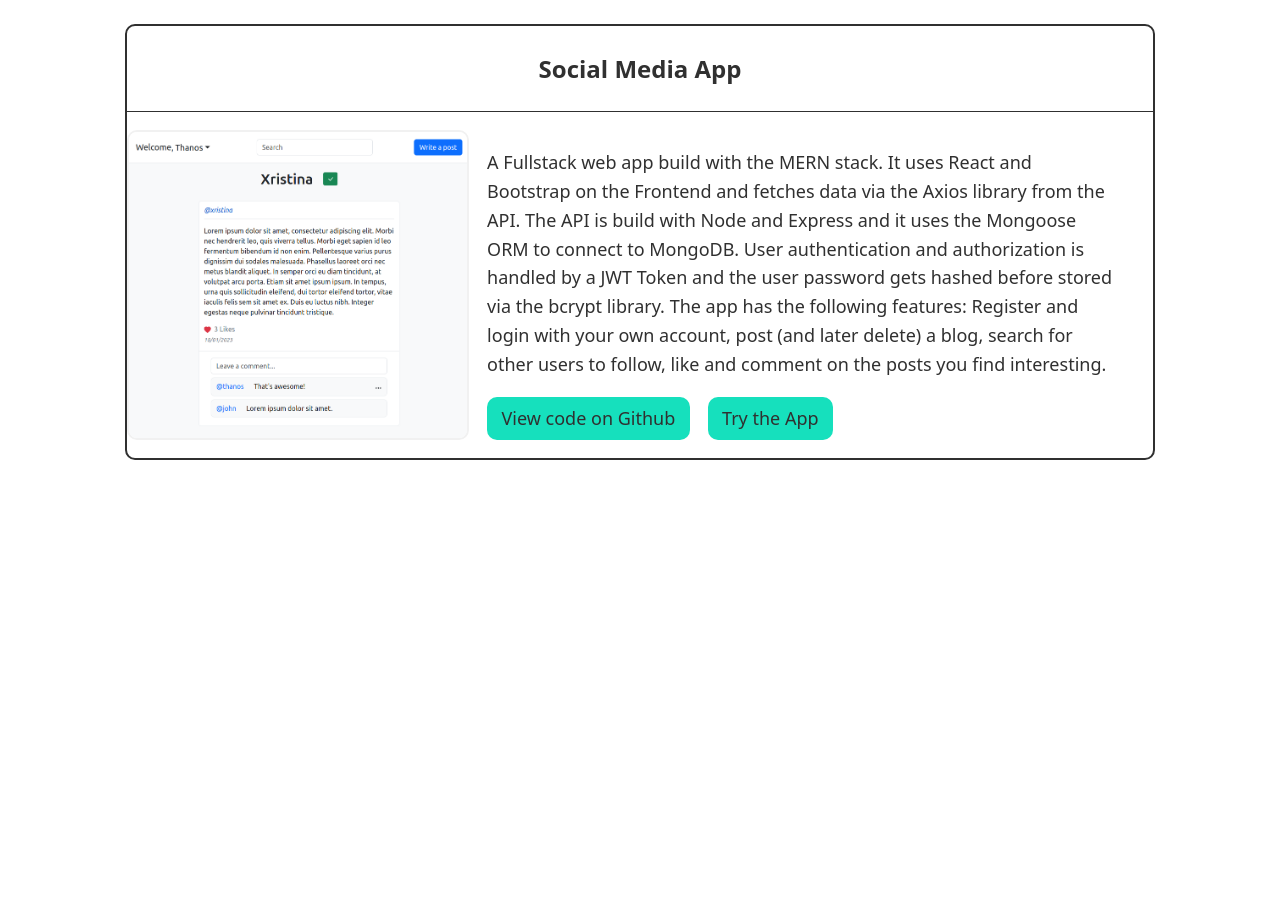
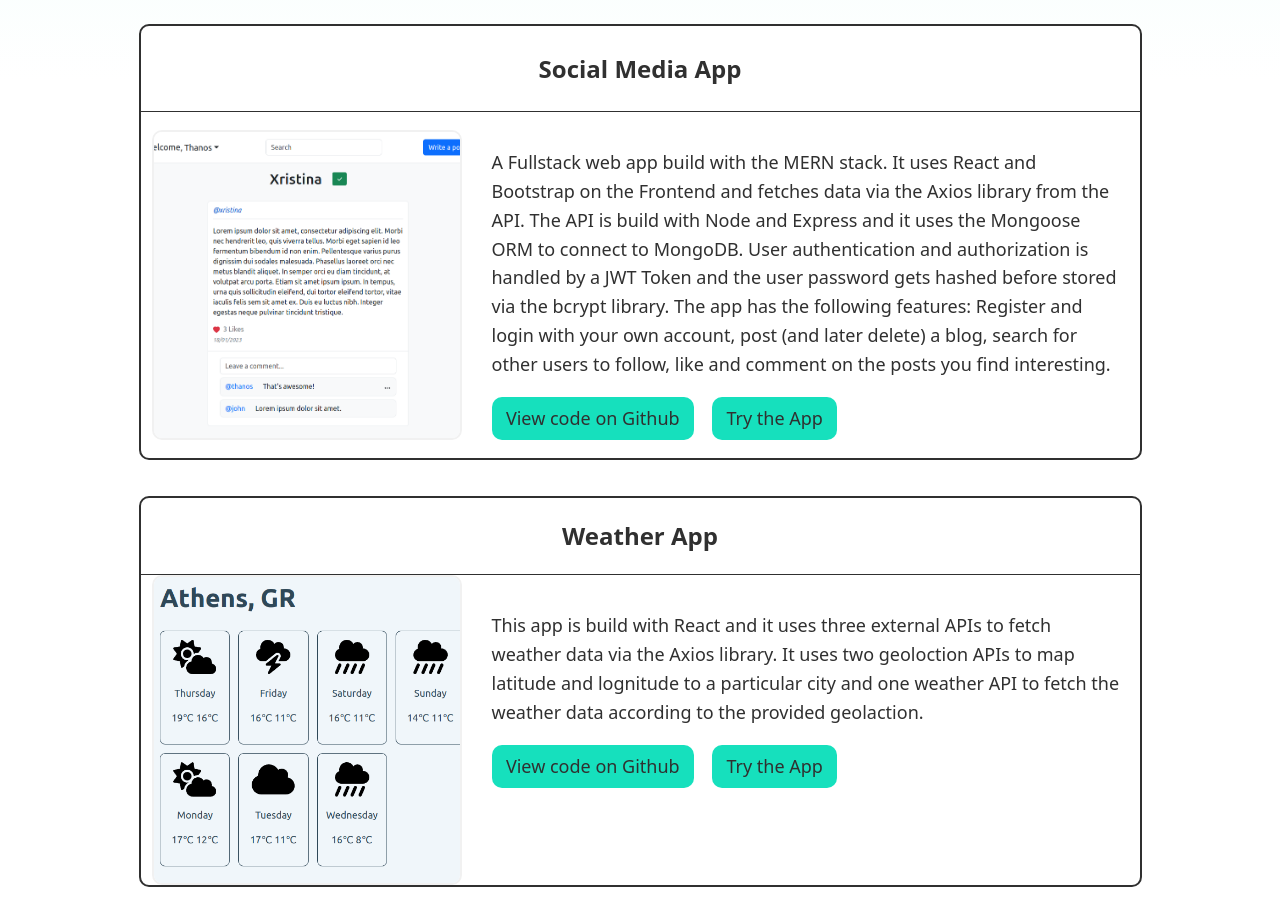
Before and after one commit to ThanosKolt/Portfolio, a React (Create React App) app: page /projects in a window 1280 px wide. Shown: the part 340-1263 px from the top of the page. Before the commit the page ends 836 px from the top, so only its background shows below. Built offline with nearby package versions, Linux system fonts and the light colour scheme.

Commit message:
added contact me page

```diff
--- a/public/index.html
+++ b/public/index.html
@@ -3,7 +3,6 @@
   <head>
     <meta charset="utf-8" />
     <meta name="viewport" content="width=device-width, initial-scale=1" />
-    <meta name="theme-color" content="#000000" />
     <title>Thanos Koltsidas</title>
   </head>
   <body>
--- a/src/index.css
+++ b/src/index.css
@@ -247,6 +247,12 @@ nav {
   border:2px solid var(--clr-text);
   border-radius: 10px;
 }
+
+.projects-content {
+  display: flex;
+  flex-direction: column;
+  gap: 2em;
+}
 .project-title{
   grid-column: 1/3;
   display: flex;
@@ -262,13 +268,15 @@ nav {
   border: 2px solid rgb(241, 241, 241);
   border-radius: 10px;
   height: 310px;
+  width: 310px;
+  object-fit: cover;
 }
 .project-body {
   display: flex;
   flex-direction: column;
   margin: 1em;
 }
-.project-skills-container{
+.project-links-container{
   display: flex;
   align-items: start;
   gap: 1em;
@@ -276,11 +284,13 @@ nav {
   grid-row: 3;
 }
 
-.project-skill {
+.project-link {
   border-radius: 10px;
   background-color: var(--clr-accent);
   padding: 0.4em 0.8em;
   margin: 0;
+  text-decoration: none;
+  color: var(--clr-text);
 }
 
 @media(max-width: 1100px){
@@ -304,3 +314,29 @@ nav {
   grid-row: 2/3;
 }
 }
+
+/* contact page */
+.contact-container {
+  display: flex;
+  flex-direction: column;
+  justify-content: center;
+  align-items: center;
+  text-align: center;
+}
+
+.contact-header {
+  margin: 2.5em;
+}
+
+.contact-sub {
+  margin-top: 1em;
+}
+
+.contact-container a {
+  /* text-decoration: none; */
+  color: var(--clr-text)
+}
+
+.contact-content , .contact-content p {
+  font-size: var(--fs-h3);
+}
--- a/src/pages/Contact.js
+++ b/src/pages/Contact.js
@@ -1,7 +1,27 @@
 import React from "react";
 
 function Contact() {
-  return <div>Contact</div>;
+  return (
+    <section className="contact-container">
+      <header className="contact-header">
+        <h2 className="contact-title">Contact Me</h2>
+        <div className="underline"></div>
+        <h3 className="contact-sub">
+          Feel free to contact me in any of the following ways
+        </h3>
+      </header>
+      <div className="contact-content">
+        <p>Email: thanoskoltsidas@gmail.com</p>
+        <p>Phone: +306983908055</p>
+        <a
+          href="https://www.linkedin.com/in/thanos-koltsidas-842189220/"
+          target="_blank"
+        >
+          LinkedIn
+        </a>
+      </div>
+    </section>
+  );
 }
 
 export default Contact;
--- a/src/pages/Projects.js
+++ b/src/pages/Projects.js
@@ -10,7 +10,7 @@ function Projects() {
           technologies and are a great practice for me to learn more
         </p>
       </header>
-      <div className="-projects-content">
+      <div className="projects-content">
         <div className="single-project-container">
           <h3 className="project-title">Social Media App</h3>
           <div className="project-img-container">
@@ -32,9 +32,48 @@ function Projects() {
               (and later delete) a blog, search for other users to follow, like
               and comment on the posts you find interesting.
             </p>
-            <div className="project-skills-container">
-              <p className="project-skill">View code on Github</p>
-              <p className="project-skill">Try the App</p>
+            <div className="project-links-container">
+              <a
+                href="https://github.com/ThanosKolt/MERN-BLOG"
+                target="_blank"
+                className="project-link"
+              >
+                View code on Github
+              </a>
+              <a href="#" target="_blank" className="project-link">
+                Try the App
+              </a>
+            </div>
+          </div>
+        </div>
+        <div className="single-project-container">
+          <h3 className="project-title">Weather App</h3>
+          <div className="project-img-container">
+            <img
+              className="project-img"
+              src={require("../images/WEATHER-APP.png")}
+              alt="project-img"
+            />
+          </div>
+          <div className="project-body">
+            <p className="project-desc">
+              This app is build with React and it uses three external APIs to
+              fetch weather data via the Axios library. It uses two geoloction
+              APIs to map latitude and lognitude to a particular city and one
+              weather API to fetch the weather data according to the provided
+              geolaction.
+            </p>
+            <div className="project-links-container">
+              <a
+                href="https://github.com/ThanosKolt/REACT-WEATHER-APP"
+                target="_blank"
+                className="project-link"
+              >
+                View code on Github
+              </a>
+              <a href="#" target="_blank" className="project-link">
+                Try the App
+              </a>
             </div>
           </div>
         </div>
```
Also changed, not shown: public/manifest.json (deleted), src/images/WEATHER-APP.png (added).
